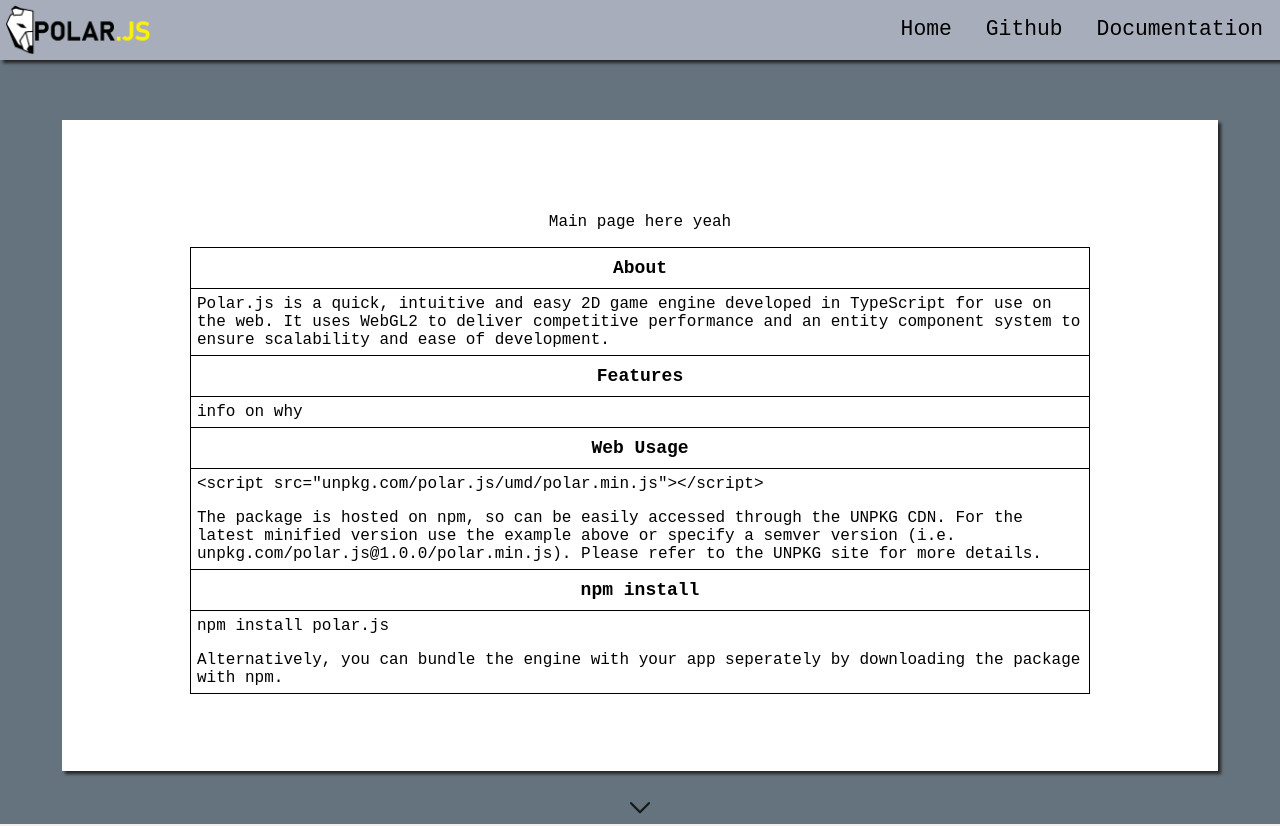
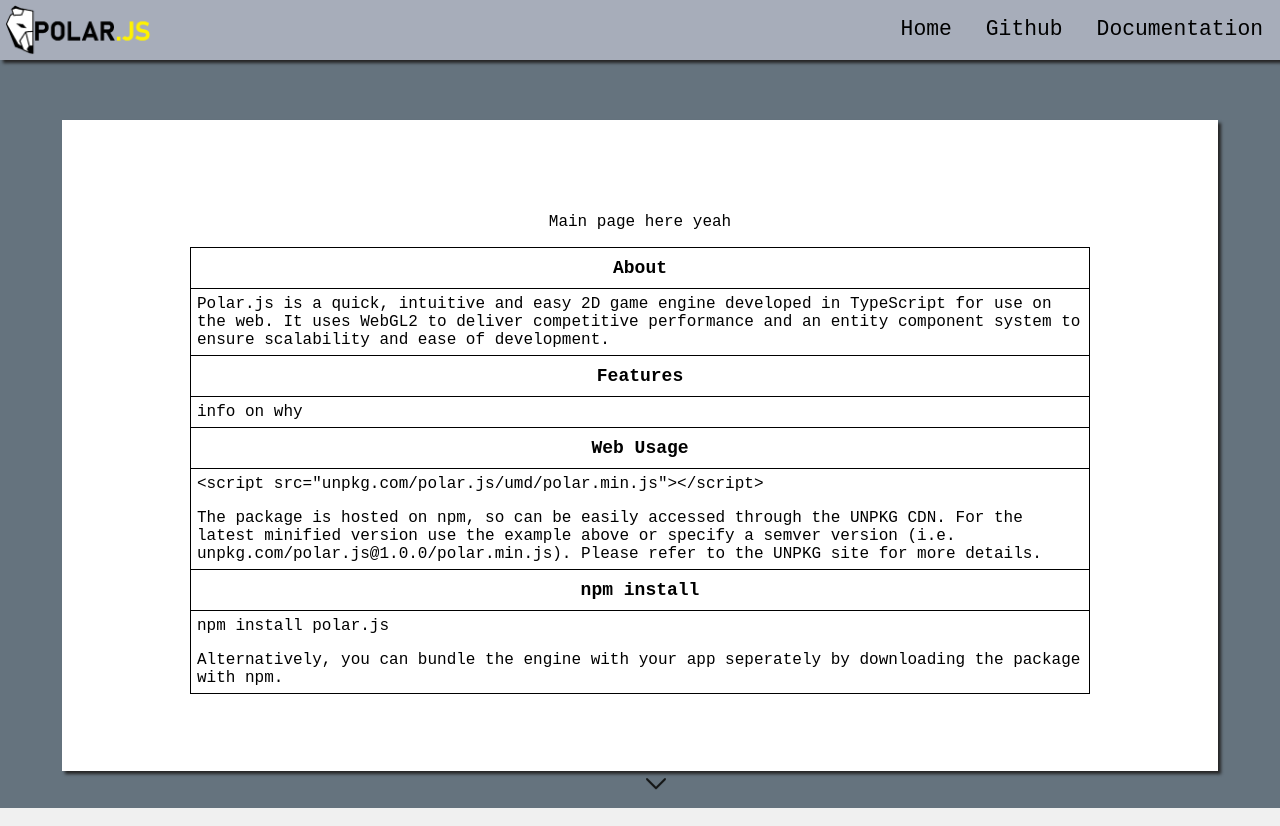
Before and after one commit to polar-js/website, a plain HTML site: page index.html in a window 1280 px wide. Shown: the top 826 px of the page. Drawn offline with Linux system fonts and the light colour scheme.

Commit message:
Fixed arrow positioning.

```diff
--- a/css/stylesheet.css
+++ b/css/stylesheet.css
@@ -185,10 +185,11 @@ div.bar ul li:hover {
 }
 
 .arrow {
+    position: absolute;
     bottom: 0;
+    left: 50%;
     margin-left: auto;
     margin-right: auto;
-    margin-top: -3%; /* TODO: Positioning of this needs to be fixed */
     text-align: center;
 	-moz-animation: bounce 3s infinite;
 	-webkit-animation: bounce 3s infinite;
```
